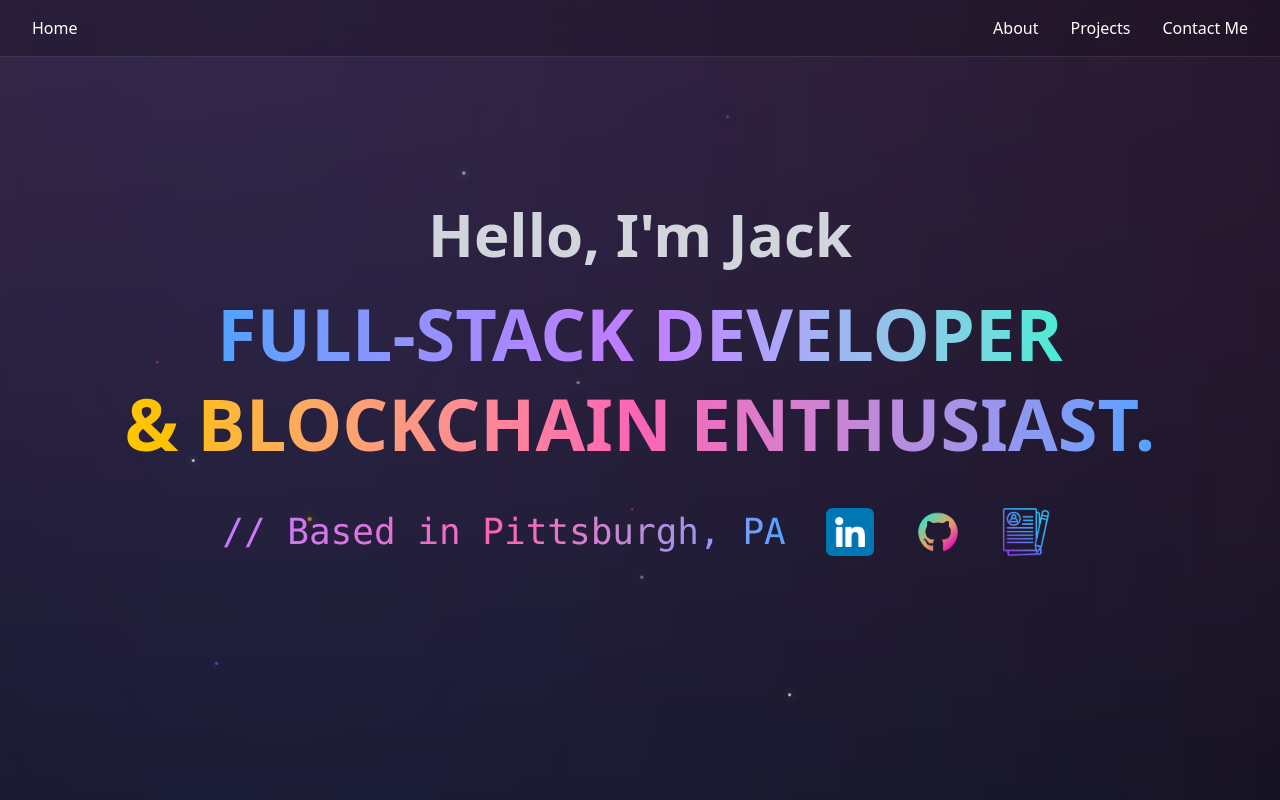
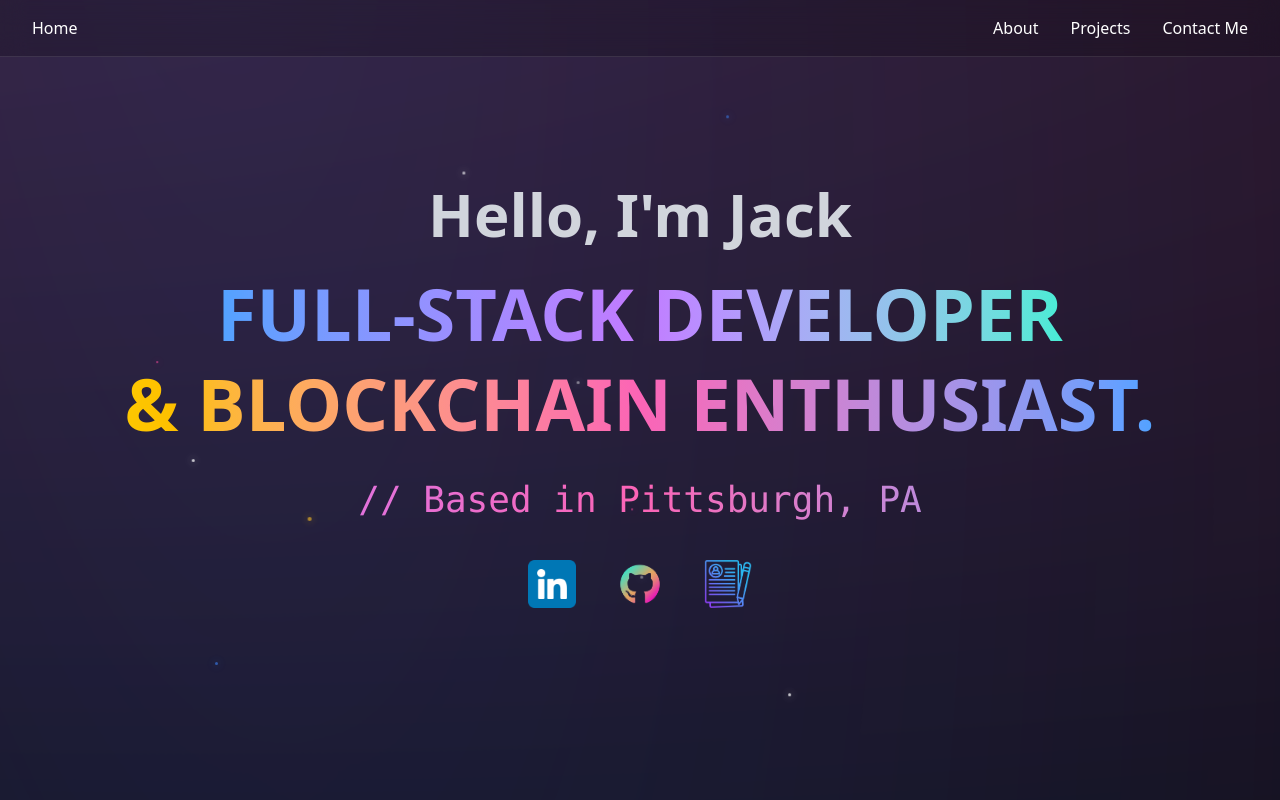
Before and after one commit to AverageNftEnjoyer/ReactPortfolio, a React (Vite) app: page / in a window 1280 px wide. Shown: the top 800 px of the page. Built offline with nearby package versions, Linux system fonts and the light colour scheme.

Commit message:
feat: set mobile browser top bar to black

```diff
--- a/index.html
+++ b/index.html
@@ -1,11 +1,16 @@
 <!doctype html>
 <html lang="en">
-  <head>
-    <meta charset="UTF-8" />
-<link rel="icon" type="image/png" sizes="16x16" href="/assets/favicon-16x16.png" />
-    <meta name="viewport" content="width=device-width, initial-scale=1.0" />
-    <title>Jack Pastor Portfolio</title>
-  </head>
+<head>
+  <meta charset="UTF-8" />
+  <link rel="icon" type="image/png" href="/assets/favicon-16x16.png" />
+  <meta name="viewport" content="width=device-width, initial-scale=1.0" />
+  <meta name="theme-color" content="#000000" media="(prefers-color-scheme: dark)">
+  <meta name="theme-color" content="#000000">
+  <meta name="apple-mobile-web-app-capable" content="yes">
+  <meta name="apple-mobile-web-app-status-bar-style" content="black-translucent">
+  <title>Jack Pastor Portfolio</title>
+</head>
+
   <body>
     <div id="root"></div>
     <script type="module" src="/src/main.jsx"></script>
--- a/src/App.tsx
+++ b/src/App.tsx
@@ -610,35 +610,32 @@ export default function Portfolio() {
 
      {/* Hero Section */}
 <section className="min-h-screen flex items-center justify-center px-4 sm:px-6 lg:px-8 relative overflow-hidden">
-  <div className="max-w-7xl mx-auto">
+  <div className="max-w-7xl mx-auto w-full">
     <div className="text-center relative">
       <div className="relative z-10">
         <div className="flex items-center justify-center mb-6">
           <p className="text-5xl md:text-6xl text-gray-300 font-semibold">Hello, I'm Jack</p>
         </div>
 
-        <h1 className="text-4xl md:text-6xl lg:text-7xl font-bold mb-8 leading-tight">
-          <span
-            className="bg-gradient-to-r from-blue-400 via-purple-400 to-teal-300 bg-clip-text text-transparent"
-            style={{ display: "inline-block" }}
-          >
+        <h1 className="text-4xl md:text-6xl lg:text-7xl font-bold mb-4 md:mb-8 leading-tight">
+          <span className="bg-gradient-to-r from-blue-400 via-purple-400 to-teal-300 bg-clip-text text-transparent inline-block">
             FULL-STACK DEVELOPER
           </span>
           <br />
-          <span
-            className="bg-gradient-to-r from-yellow-400 via-pink-400 to-blue-400 bg-clip-text text-transparent"
-            style={{ display: "inline-block" }}
-          >
+          <span className="bg-gradient-to-r from-yellow-400 via-pink-400 to-blue-400 bg-clip-text text-transparent inline-block">
             & BLOCKCHAIN ENTHUSIAST.
           </span>
         </h1>
 
-        {/* Responsive layout: vertical stack on mobile, row on desktop */}
-        <div className="flex flex-col items-center space-y-4 md:space-y-0 md:flex-row md:space-x-8 md:justify-center mb-8">
-          <p className="text-2xl md:text-4xl text-transparent bg-clip-text bg-gradient-to-r from-purple-400 via-pink-400 to-blue-400 font-mono mb-0 md:mb-0">
-            // Based in Pittsburgh, PA
+        {/* Typing Animation: Always under main text */}
+        <div className="mb-4 md:mb-8">
+          <p className="text-2xl md:text-4xl text-transparent bg-clip-text bg-gradient-to-r from-purple-400 via-pink-400 to-blue-400 font-mono">
+            {typingText}
           </p>
-          <div className="flex space-x-6 mt-2 md:mt-0">
+        </div>
+
+        {/* Social Icons: Stack vertically on mobile */}
+        <div className="flex flex-col items-center space-y-6 md:flex-row md:justify-center md:space-x-6 md:space-y-0">
           <Button
             variant="ghost"
             size="icon"
@@ -688,8 +685,8 @@ export default function Portfolio() {
       </div>
     </div>
   </div>
-  </div>
 </section>
+
 
 
         {/* About Section */}
```
Lines whose indentation alone changed are shown as unchanged.
